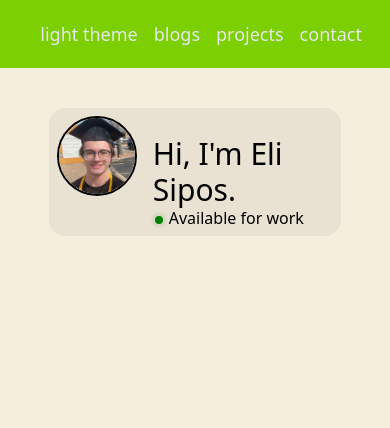
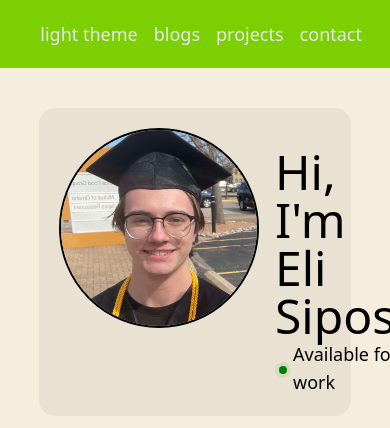
Before and after one commit to elisipos/portfolio, a React (Vite) app: page / in a window 390 px wide. Shown: the top 428 px of the page. Built offline with nearby package versions, Linux system fonts and the light colour scheme.

Commit message:
working on profile text alignment

```diff
--- a/package.json
+++ b/package.json
@@ -4,7 +4,7 @@
   "version": "0.0.0",
   "type": "module",
   "scripts": {
-    "dev": "vite",
+    "dev": "vite --host",
     "build": "vite build",
     "lint": "eslint .",
     "preview": "vite preview"
--- a/src/components/ProfileComp.jsx
+++ b/src/components/ProfileComp.jsx
@@ -9,19 +9,19 @@ const ProfileComp = () => {
   return (
     <div className="flex justify-center my-10">
 
-      <div className={`${theme == 'light' ? 'bg-black/5': 'bg-white/10'} w-3/4 lg:w-1/2 flex p-2 rounded-2xl`}>
+      <div className={`${theme == 'light' ? 'bg-black/5': 'bg-white/10'} w-4/5 lg:w-1/2 flex p-5 rounded-2xl`}>
 
         <div>
-          <div className={`${theme == 'light' ? 'border-black' : 'border-white'} w-20 h-20 rounded-full overflow-hidden border-2`}>
-            <img src={profileImg} alt="Picture of Eli Sipos" width="80" height="80"/>
+          <div className={`${theme == 'light' ? 'border-black' : 'border-white'} lg:w-20 lg:h-20 w-50 h-50 rounded-full overflow-hidden border-2`}>
+            <img src={profileImg} alt="Picture of Eli Sipos"/>
           </div>
         </div>
 
         <div className={`${theme == 'light' ? 'text-black' : 'text-white'} max-w-sm mx-4 flex items-center mt-5`}>
           <div>
-            <div className="text-3xl">Hi, I'm Eli Sipos.</div>
+            <div className="text-5xl lg:text-3xl flex">Hi, I'm Eli Sipos.</div>
 
-            <div className="flex items-center -m-0.5">
+            <div className="flex items-center text-lg">
               <span className="absolute animate-ping mx-1 mr-1.5 mt-1">
                 <svg xmlns="http://www.w3.org/2000/svg" width="8" height="8" fill={`${theme == 'light' ? 'green' : 'lime'}`} class="bi bi-circle-fill" viewBox="0 0 16 16">
                   <circle cx="8" cy="8" r="8"/>
```
